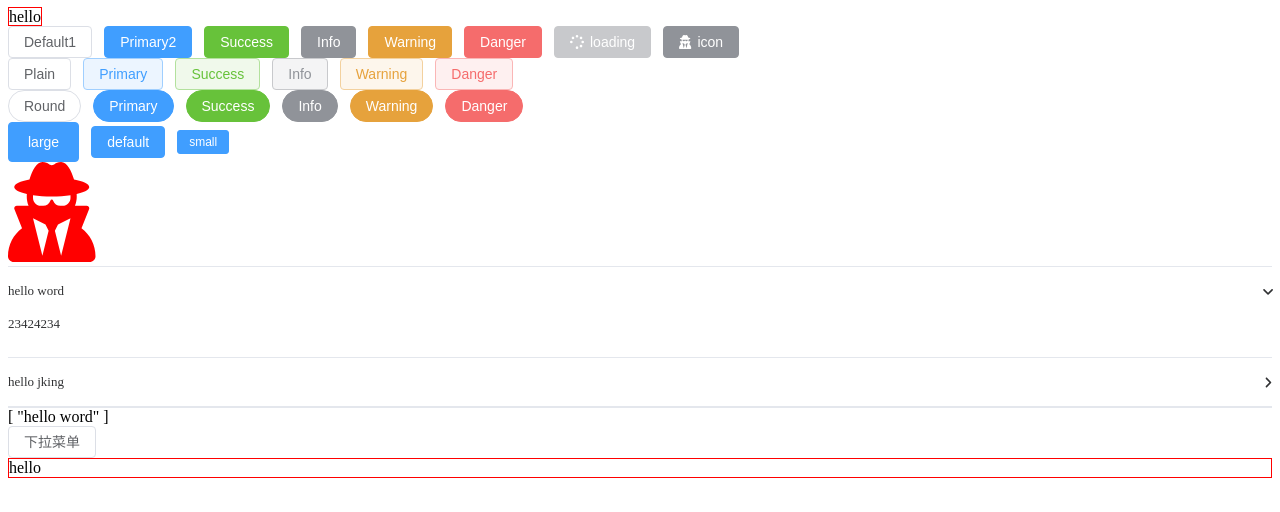
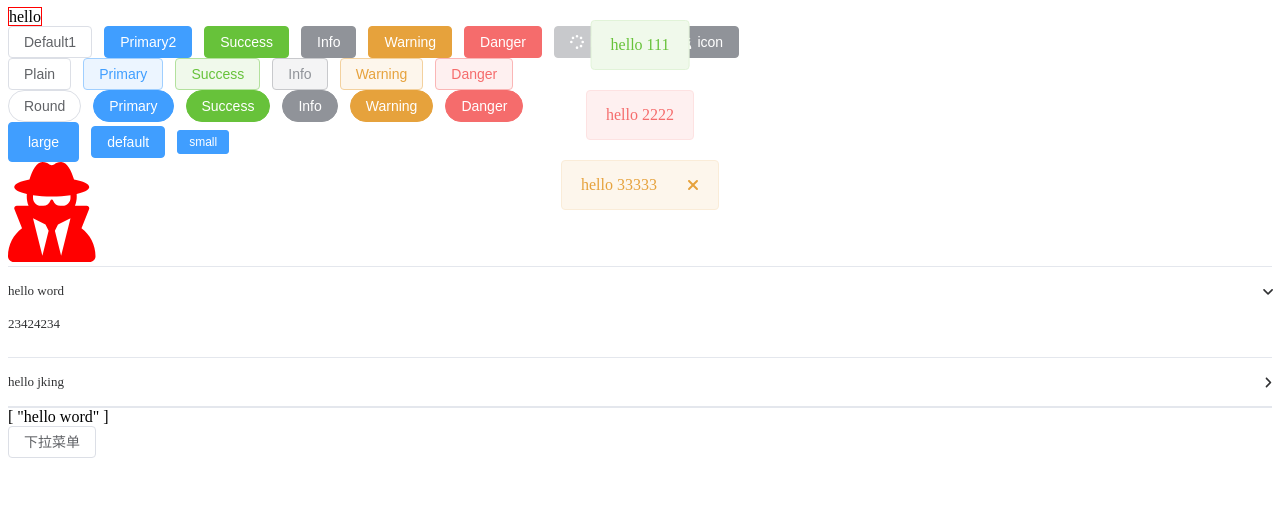
Before and after one commit to jkingfirst/jView, a Vue app: page / in a window 1280 px wide. Shown: the top 512 px of the page. Built offline with nearby package versions, Linux system fonts and the light colour scheme.

Commit message:
feat: message组件收尾

```diff
--- a/src/App.vue
+++ b/src/App.vue
@@ -7,7 +7,7 @@
   <div class="mb-4">
     <j-button @click="open">Default1</j-button>
     <j-button type="primary" @click="close">Primary2</j-button>
-    <j-button type="success">Success</j-button>
+    <j-button type="success" @click="handleCreateMessage">Success</j-button>
     <j-button type="info">Info</j-button>
     <j-button type="warning">Warning</j-button>
     <j-button type="danger">Danger</j-button>
@@ -101,9 +101,21 @@ const options = ref<MenuOption[]>([
 ])
 onMounted(() => {
   // console.log(buttonRef.value?.ref)
-  createMessage({ message: 'hello', duration: 0 })
-  createMessage({ message: 'hello', duration: 3000 })
+  createMessage({ message: 'hello 111', duration: 0, type: 'success' })
+  createMessage({ message: 'hello 2222', duration: 0, type: 'danger' })
+  const instance = createMessage({
+    message: 'hello 33333',
+    duration: 0,
+    showClose: true,
+    type: 'warning'
+  })
+  setTimeout(() => {
+    // instance.destroy()
+  }, 5000)
 })
+const handleCreateMessage = () => {
+  createMessage({ message: 'hello 2222', duration: 0, type: 'primary' })
+}
 const open = () => {
   tooltipRef.value?.show()
 }
--- a/src/components/Message/Message.vue
+++ b/src/components/Message/Message.vue
@@ -1,58 +1,112 @@
 <template>
-  <div v-if="visible" class="j-message">
+  <transition :name="transitionName" @after-enter="onAfterEnter" @after-leave="onAfterLeave">
+    <div
+      v-show="visible"
+      ref="messageRef"
+      class="j-message"
+      :class="{ 'is-close': showClose, [`j-message--${type}`]: type }"
+      :style="styles"
+      @mouseenter="handleClearTimer"
+      @mouseleave="handleDelayCloseMessage"
+    >
       <div class="j-message__content">
         <slot>
           <RenderVnode :vnode="message"></RenderVnode>
         </slot>
-      <div v-if="showClose" class="j-message__close__wrapper">
-        <j-icon icon="fa-xmark"></j-icon>
       </div>
+      <j-icon
+        v-if="showClose"
+        class="j-message__close"
+        icon="fa-xmark"
+        @click="handleCloseMessage"
+      ></j-icon>
     </div>
-  </div>
+  </transition>
 </template>
 <script setup lang="ts">
-import { onBeforeUnmount, onMounted, ref, watch } from 'vue'
+import { computed, onBeforeUnmount, onMounted, ref, watch, nextTick } from 'vue'
 import RenderVnode from '@/components/common/components/RenderVnode'
-import type { MessageProps } from '@/components/Message/typet'
+import type { MessageProps } from '@/components/Message/type'
+import { getLastMessageInstance } from '@/components/Message/method'
 import JIcon from '@/components/Icon/Icon.vue'
-
+import useEventsListener from '@/hooks/useEventsListener'
+defineOptions({
+  name: 'JMessage'
+})
 const props = withDefaults(defineProps<MessageProps>(), {
   showClose: false,
   type: 'info',
-  duration: 3000
+  duration: 3000,
+  offset: 20,
+  zIndex: 2000,
+  transitionName: 'fade-up'
+})
+// console.log(getCurrentInstance(), '33333')
+// console.log(getLastMessageInstance(), '$$$$$')
+const messageRef = ref<HTMLElement | null>(null)
+const CHeight = ref(0)
+const preMessageInstance = getLastMessageInstance()
+const topOffset = computed(() => {
+  return (preMessageInstance?.vm?.exposed?.bottomOffset.value || 0) + props.offset
+})
+const bottomOffset = computed(() => {
+  return topOffset.value + CHeight.value
 })
 const visible = ref(false)
-const showMessage = () => {
+const keyDown = (e: Event) => {
+  console.log(e, '###')
+  const event = e as KeyboardEvent
+  if (event.code === 'Escape') {
+    handleCloseMessage()
+  }
+}
+useEventsListener(document, 'keydown', keyDown)
+const styles = computed(() => {
+  return {
+    top: `${topOffset.value}px`,
+    zIndex: props.zIndex
+  }
+})
+const handleShowMessage = () => {
   visible.value = true
 }
-let delayCloseTimer = null
-const delayCloseMessage = () => {
+let delayCloseTimer: any = null
+const handleDelayCloseMessage = () => {
   if (props.duration) {
+    handleStartTimer()
+  }
+}
+const handleClearTimer = () => {
+  console.log('clear')
+  clearTimeout(delayCloseTimer)
+}
+const handleStartTimer = () => {
   delayCloseTimer = setTimeout(() => {
-      visible.value = false
+    handleCloseMessage()
   }, props.duration)
 }
+const handleCloseMessage = () => {
+  visible.value = false
+}
+const onAfterEnter = () => {
+  CHeight.value = messageRef.value!.getBoundingClientRect().height
+}
+const onAfterLeave = () => {
+  props?.destroy && props.destroy()
 }
 onMounted(() => {
-  showMessage()
-  delayCloseMessage()
+  handleShowMessage()
+  handleDelayCloseMessage()
 })
 onBeforeUnmount(() => {
-  clearTimeout(delayCloseTimer)
+  handleClearTimer()
 })
-watch(
-  () => visible,
-  (value) => {
-    if (!value) {
-      // 销毁组件
-      props.destory()
-    }
-  }
-)
+
+defineExpose({
+  topOffset,
+  bottomOffset,
+  visible
+})
 </script>
 
-<style scoped lang="scss">
-.j-message {
-  border: 1px solid red;
-}
-</style>
+<style scoped lang="scss"></style>
--- a/src/components/Message/method.ts
+++ b/src/components/Message/method.ts
@@ -1,24 +1,42 @@
-import type { CreateMessageProps } from '@/components/Message/typet'
+import type { CreateMessageProps, MessageInstance } from '@/components/Message/type'
 import JMessage from '@/components/Message/Message.vue'
-import { render, h, reactive, ref } from 'vue'
-const messageInstance = reactive([])
-const insanceId = ref(0)
+import { render, h, ref, shallowReactive } from 'vue'
+import useIndex from '@/hooks/useIndex'
+const messageInstances: MessageInstance[] = shallowReactive([])
+const seed = ref(0)
 const createMessage = (props: CreateMessageProps) => {
-  insanceId.value++
+  const { increaseIndex } = useIndex()
+  seed.value++
+  const instanceId = `message__${seed.value}`
   const container = document.createElement('div')
   const destroy = () => {
+    const idx = messageInstances.findIndex((item) => item.id === instanceId)
+    idx && messageInstances.splice(idx, 1)
     render(null, container)
   }
   const newProps = {
     ...props,
-    destroy
+    destroy,
+    zIndex: increaseIndex()
+  }
+  const manualDestroy = () => {
+    const messageInstance = messageInstances.find((instance) => instance.id === instanceId)
+    messageInstance!.vm.exposed!.visible.value = false
   }
   const vnode = h(JMessage, newProps)
   render(vnode, container)
-  document.body.appendChild(container.firstChild)
+  document.body.appendChild(container.firstChild!)
   const instance = {
-    id: `message__${insanceId.value}`
+    id: instanceId,
+    vnode: vnode,
+    props: newProps,
+    vm: vnode.component!,
+    destroy: manualDestroy
   }
-  messageInstance.push(instance)
+  messageInstances.push(instance)
+  return instance
 }
-export { createMessage }
+const getLastMessageInstance = () => {
+  return messageInstances.at(-1)
+}
+export { createMessage, getLastMessageInstance }
--- a/src/components/Message/style.scss
+++ b/src/components/Message/style.scss
@@ -0,0 +1,55 @@
+.j-message {
+  --j-message-bg-color: var(--j-color-info-light-9);
+  --j-message-border-color: var(--j-border-color-lighter);
+  --j-message-padding: 15px 19px;
+  --j-message-close-size: 16px;
+  --j-message-close-icon-color: var(--j-text-color-placeholder);
+  --j-message-close-hover-color: var(--j-text-color-secondary);
+}
+.j-message {
+  width: fit-content;
+  max-width: calc(100% - 32px);
+  box-sizing: border-box;
+  border-radius: var(--j-border-radius-base);
+  border-width: var(--j-border-width);
+  border-style: var(--j-border-style);
+  border-color: var(--j-message-border-color);
+  position: fixed;
+  left: 50%;
+  top: 20px;
+  transform: translateX(-50%);
+  background-color: var(--j-message-bg-color);
+  padding: var(--j-message-padding);
+  display: flex;
+  align-items: center;
+  transition: opacity var(--j-transition-duration), transform var(--j-transition-duration);
+  .j-message__content {
+    color: var(--j-message-text-color);
+    overflow-wrap: anywhere;
+  }
+  &.is-close .j-message__content {
+    padding-right: 30px;
+  }
+  .j-message__close {
+    display: flex;
+    align-items: center;
+  }
+  .j-message__close svg {
+    cursor: pointer;
+  }
+}
+@each $val in info,success,warning,danger,primary {
+  .j-message--#{$val} {
+  --j-message-bg-color: #{var(--j-color-#{$val}-light-9)};
+  --j-message-border-color: #{var(--j-color-#{$val}-light-8)};
+  --j-message-text-color: #{var(--j-color-#{$val})};
+  .j-message__close {
+    --j-icon-color: #{var(--j-color-#{$val})};
+  }
+}
+}
+.j-message.fade-up-enter-from,
+.j-message.fade-up-leave-to {
+  opacity: 0;
+  transform: translate(-50%, -100%);
+}
--- /dev/null
+++ b/src/components/Message/type.ts
@@ -0,0 +1,20 @@
+import type { VNode, ComponentInternalInstance } from 'vue'
+
+export interface MessageProps {
+  message: string | VNode
+  type?: 'info' | 'success' | 'primary' | 'warning' | 'danger'
+  duration?: number
+  showClose?: boolean
+  destroy?: () => void
+  offset?: number
+  zIndex?: number
+  transitionName?: string
+}
+export interface MessageInstance {
+  id: string
+  vnode: VNode
+  props: MessageProps
+  vm: ComponentInternalInstance
+  destroy: () => void
+}
+export type CreateMessageProps = Omit<MessageProps, 'destroy' | 'zIndex' | 'id'>
--- a/src/components/Message/typet.ts
+++ /dev/null
@@ -1,10 +0,0 @@
-import type { VNode } from 'vue'
-
-export interface MessageProps {
-  message: string | VNode
-  type: 'info' | 'success' | 'primary' | 'warning' | 'error'
-  duration?: number
-  showClose?: boolean
-  destory: () => void
-}
-export type CreateMessageProps = Omit<MessageProps, 'destory'>
--- /dev/null
+++ b/src/hooks/useEventsListener.ts
@@ -0,0 +1,20 @@
+import { isRef, onBeforeUnmount, onMounted, unref, watch } from 'vue'
+import type { Ref } from 'vue'
+export type TargetType = Ref<EventTarget | null> | EventTarget
+const useEventsListener = (target: TargetType, event: string, callback: (e: Event) => any) => {
+  if (isRef(target)) {
+    watch(target, (value, oldValue) => {
+      oldValue?.removeEventListener(event, callback)
+      value?.addEventListener(event, callback)
+    })
+  } else {
+    onMounted(() => {
+      target.addEventListener(event, callback)
+    })
+  }
+
+  onBeforeUnmount(() => {
+    unref(target)?.removeEventListener(event, callback)
+  })
+}
+export default useEventsListener
--- /dev/null
+++ b/src/hooks/useIndex.ts
@@ -0,0 +1,17 @@
+import { computed, ref } from 'vue'
+
+const seedIndex = ref(0)
+const useIndex = (initIndex = 2000) => {
+  const baseIndex = ref(initIndex)
+  const currentIndex = computed(() => seedIndex.value + baseIndex.value)
+  const increaseIndex = () => {
+    seedIndex.value++
+    console.log(currentIndex.value, '#####')
+    return currentIndex.value
+  }
+  return {
+    currentIndex,
+    increaseIndex
+  }
+}
+export default useIndex
--- a/tsconfig.app.json
+++ b/tsconfig.app.json
@@ -9,6 +9,7 @@
   "exclude": ["src/**/__tests__/*"],
   "compilerOptions": {
     "composite": true,
+    "target": "ES6",
     "baseUrl": ".",
     "jsx": "preserve",
     "jsxImportSource": "vue",
```
Lines whose indentation alone changed are shown as unchanged.
